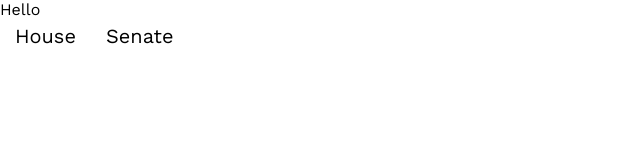
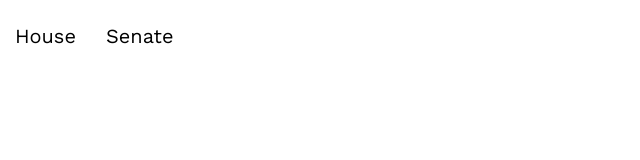
Before and after one commit to scl963/congress-data, a Nuxt app: page / in a window 1280 px wide. Shown: the top 160 px of the page, without its empty margins (0-640 px from the left). Built offline with nearby package versions, Linux system fonts and the light colour scheme; what v-tooltip would draw is missing.

Commit message:
Leave index empty, fix title style

```diff
--- a/components/VoteList.vue
+++ b/components/VoteList.vue
@@ -49,12 +49,12 @@ export default {
 }
 
 .list-title {
-  font-size: 1.3rem;
+  font-size: 1.5rem;
   margin: 30px auto;
   max-width: 340px;
   text-align: center;
   position: sticky;
-  top: 15px;
+  top: 23px;
   z-index: 1;
 }
 
--- a/pages/index.vue
+++ b/pages/index.vue
@@ -1,5 +1 @@
-<template>
-  <div>
-    Hello
-  </div>
-</template>
+<template><div /></template>
```
